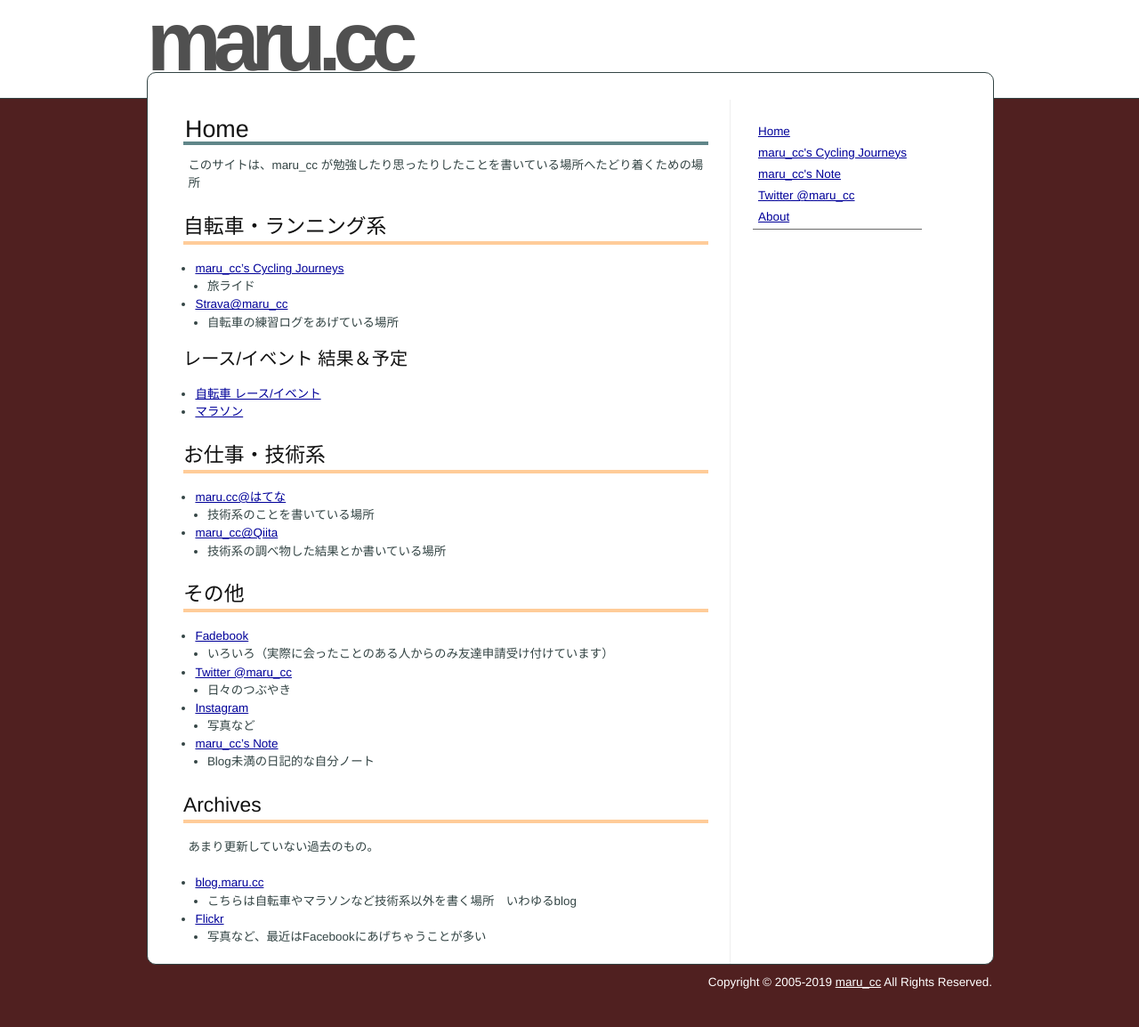
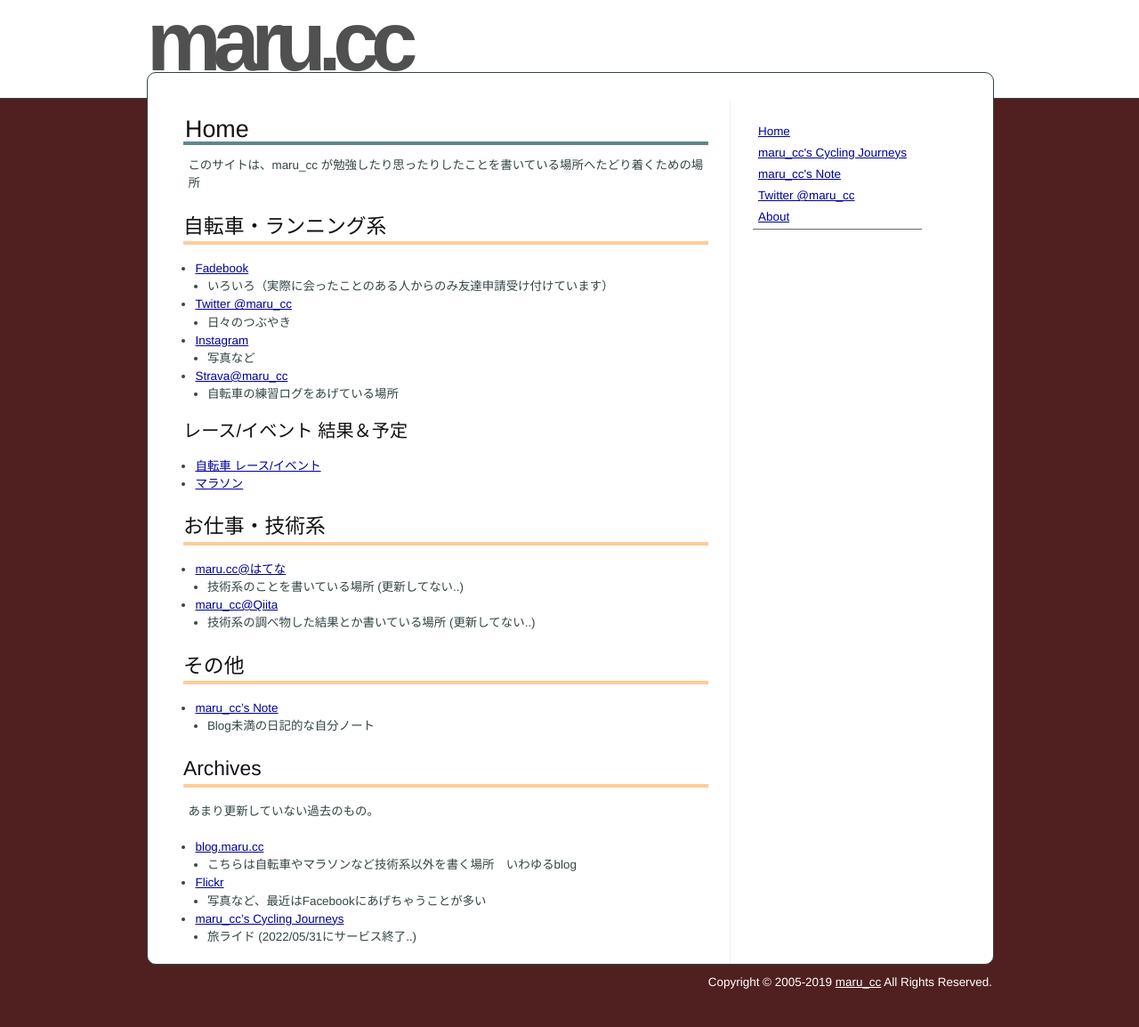
Before and after one commit to marucc/marucc.github.io, a Jekyll site: the page built from index.md, in a window 1280 px wide. Shown: the whole page at 89% size. Built offline with Jekyll 4.4.1, drawn with Linux system fonts in a browser that asks for light colours; part of the change alters nothing that is shown.

Commit message:
goatサービス終了

```diff
--- a/index.md
+++ b/index.md
@@ -9,8 +9,12 @@ title: Home
 
 ## 自転車・ランニング系
 
-- [maru_cc's Cycling Journeys](https://marucc.goat.me/)
-	- 旅ライド
+- [Fadebook](https://www.facebook.com/tomoyuki.maruta)
+	- いろいろ（実際に会ったことのある人からのみ友達申請受け付けています）
+- [Twitter @maru_cc](http://twitter.com/maru_cc)
+    - 日々のつぶやき
+- [Instagram](http://instagram.com/maru_cc)
+    - 写真など
 - [Strava@maru_cc](http://www.strava.com/athletes/maru_cc)
     - 自転車の練習ログをあげている場所
 
@@ -22,20 +26,14 @@ title: Home
 ## お仕事・技術系
 
 - [maru.cc@はてな](http://marucc.hatenablog.com/)
-    - 技術系のことを書いている場所
+    - 技術系のことを書いている場所 (更新してない..)
 - [maru_cc@Qiita](http://qiita.com/maru_cc)
-    - 技術系の調べ物した結果とか書いている場所
+    - 技術系の調べ物した結果とか書いている場所 (更新してない..)
 
 ## その他
 
-- [Fadebook](https://www.facebook.com/tomoyuki.maruta)
-	- いろいろ（実際に会ったことのある人からのみ友達申請受け付けています）
-- [Twitter @maru_cc](http://twitter.com/maru_cc)
-    - 日々のつぶやき
-- [Instagram](http://instagram.com/maru_cc)
-    - 写真など
 - [maru_cc's Note](https://note.mu/maru_cc)
-	- Blog未満の日記的な自分ノート
+    - Blog未満の日記的な自分ノート
 
 
 ## Archives
@@ -46,3 +44,5 @@ title: Home
     - こちらは自転車やマラソンなど技術系以外を書く場所　いわゆるblog
 - [Flickr](http://www.flickr.com/photos/maru_cc)
     - 写真など、最近はFacebookにあげちゃうことが多い
+- [maru_cc's Cycling Journeys](https://marucc.goat.me/)
+    - 旅ライド (2022/05/31にサービス終了..)
```
